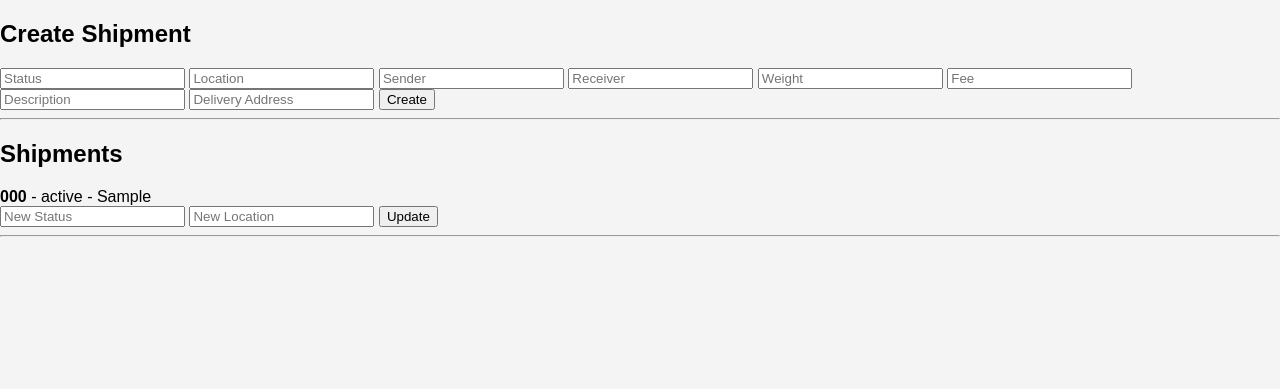
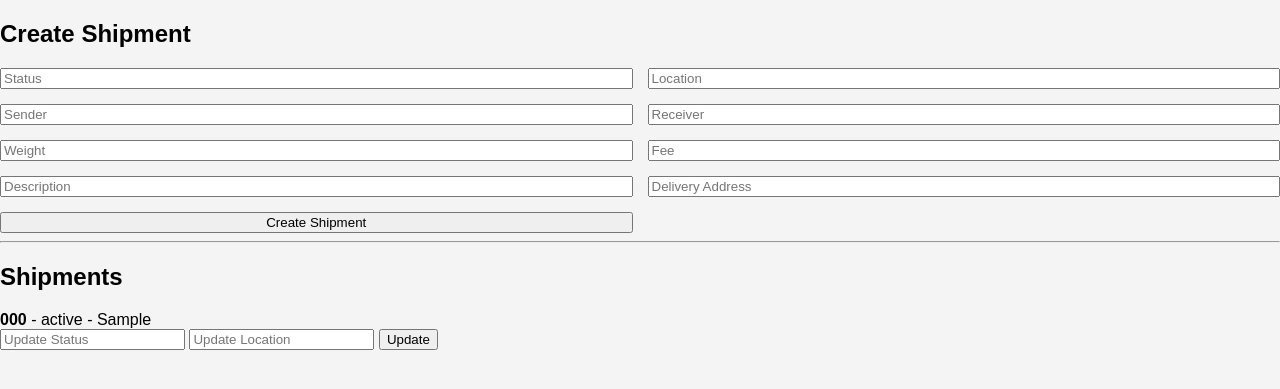
Before and after one commit to amexlabs-ui/amex-courier, a Flask app: page /dashboard in a window 1280 px wide. Shown: the top 389 px of the page. Run offline with Flask 3, Linux system fonts and the light colour scheme; the visitor is signed in with stand-in values (Sample User, id 1); tables that the repository leaves empty hold one stand-in row (values such as "Sample post").

Commit message:
Update dashboard.html

```diff
--- a/templates/dashboard.html
+++ b/templates/dashboard.html
@@ -8,7 +8,7 @@
 
 <h2>Create Shipment</h2>
 
-<form action="/create" method="POST">
+<form action="/create" method="POST" class="grid">
 <input name="status" placeholder="Status" required>
 <input name="location" placeholder="Location" required>
 <input name="sender" placeholder="Sender">
@@ -17,7 +17,7 @@
 <input name="fee" placeholder="Fee">
 <input name="description" placeholder="Description">
 <input name="delivery_address" placeholder="Delivery Address">
-    <button>Create</button>
+<button>Create Shipment</button>
 </form>
 
 <hr>
@@ -25,17 +25,16 @@
 <h2>Shipments</h2>
 
 {% for s in shipments %}
-<div>
+<div class="card">
 <b>{{ s[1] }}</b> - {{ s[2] }} - {{ s[3] }}
 
 <form action="/update" method="POST">
 <input type="hidden" name="code" value="{{ s[1] }}">
-        <input name="status" placeholder="New Status">
-        <input name="location" placeholder="New Location">
+<input name="status" placeholder="Update Status">
+<input name="location" placeholder="Update Location">
 <button>Update</button>
 </form>
 </div>
-<hr>
 {% endfor %}
 
 </body>
```
Lines whose indentation alone changed are shown as unchanged.
